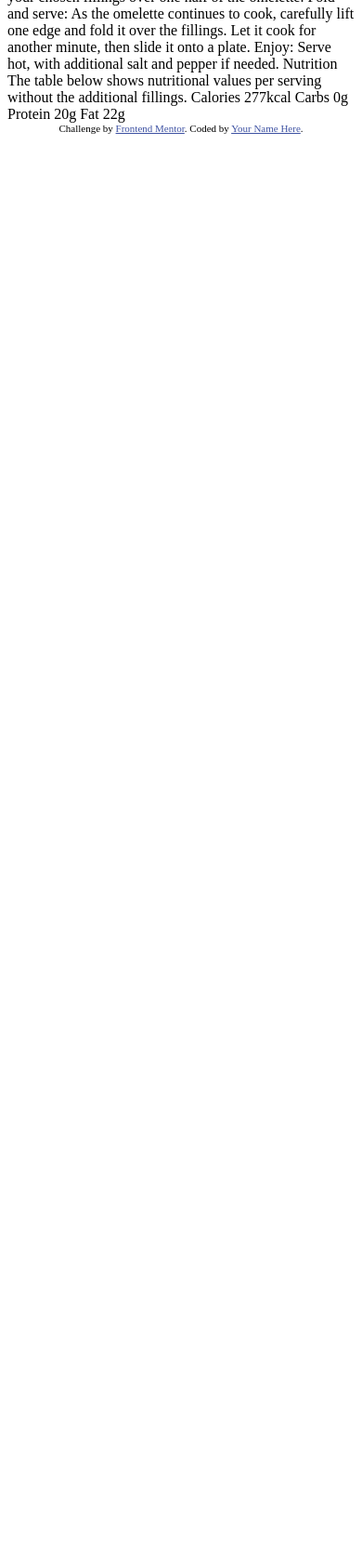
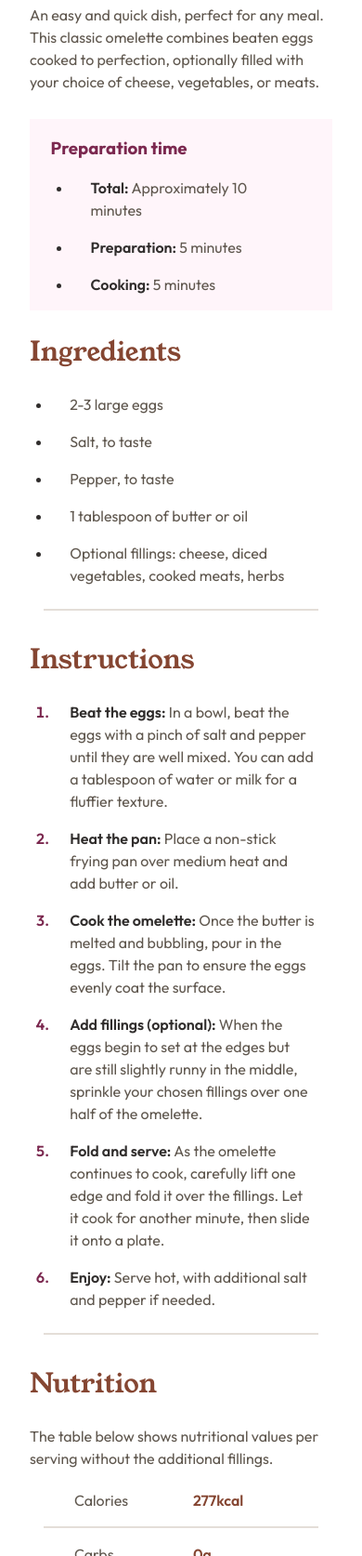
Before and after one commit to teuthix/recipe-page, a plain HTML site: page index.html in a window 390 px wide. Shown: the part 326-2000 px from the top of the page at 93% size. Before the commit the page ends 844 px from the top, so only its background shows below. Drawn offline with Linux system fonts and the light colour scheme.

Commit message:
mobile view

```diff
--- a/index.html
+++ b/index.html
@@ -1,77 +1,122 @@
 <!DOCTYPE html>
 <html lang="en">
   <head>
-  <meta charset="UTF-8">
-  <meta name="viewport" content="width=device-width, initial-scale=1.0"> <!-- displays site properly based on user's device -->
+    <meta charset="UTF-8" />
+    <meta name="viewport" content="width=device-width, initial-scale=1.0" />
+    <!-- displays site properly based on user's device -->
 
-  <link rel="icon" type="image/png" sizes="32x32" href="./assets/images/favicon-32x32.png">
+    <link
+      rel="icon"
+      type="image/png"
+      sizes="32x32"
+      href="./assets/images/favicon-32x32.png"
+    />
 
     <title>Frontend Mentor | Recipe page</title>
 
-  <!-- Feel free to remove these styles or customise in your own stylesheet 👍 -->
-  <style>
-    .attribution { font-size: 11px; text-align: center; }
-    .attribution a { color: hsl(228, 45%, 44%); }
-  </style>
+    <link rel="stylesheet" href="style.css" />
   </head>
   <body>
+    <main>
+      <img
+        src="./assets/images/image-omelette.jpeg"
+        alt="photo of the Simple Omlette folded in half with greens and cooked meat sticking out"
+      />
+      <div class="recipe container">
+        <h1>Simple Omelette Recipe</h1>
+        <p>
+          An easy and quick dish, perfect for any meal. This classic omelette
+          combines beaten eggs cooked to perfection, optionally filled with your
+          choice of cheese, vegetables, or meats.
+        </p>
+        <div class="preparation">
+          <h3>Preparation time</h3>
+          <ul>
+            <li><span class="bold">Total:</span> Approximately 10 minutes</li>
+            <li><span class="bold">Preparation:</span> 5 minutes</li>
+            <li><span class="bold">Cooking:</span> 5 minutes</li>
+          </ul>
+        </div>
+        <h2>Ingredients</h2>
+        <ul>
+          <li>2-3 large eggs</li>
+          <li>Salt, to taste</li>
+          <li>Pepper, to taste</li>
+          <li>1 tablespoon of butter or oil</li>
+          <li>
+            Optional fillings: cheese, diced vegetables, cooked meats, herbs
+          </li>
+        </ul>
+        <hr />
+        <h2>Instructions</h2>
+        <ol>
+          <li>
+            <span class="bold">Beat the eggs:</span>
+            In a bowl, beat the eggs with a pinch of salt and pepper until they
+            are well mixed. You can add a tablespoon of water or milk for a
+            fluffier texture.
+          </li>
+          <li>
+            <span class="bold">Heat the pan:</span> Place a non-stick frying pan
+            over medium heat and add butter or oil.
+          </li>
+          <li>
+            <span class="bold">Cook the omelette:</span> Once the butter is
+            melted and bubbling, pour in the eggs. Tilt the pan to ensure the
+            eggs evenly coat the surface.
+          </li>
+          <li>
+            <span class="bold">Add fillings (optional):</span> When the eggs
+            begin to set at the edges but are still slightly runny in the
+            middle, sprinkle your chosen fillings over one half of the omelette.
+          </li>
+          <li>
+            <span class="bold">Fold and serve:</span> As the omelette continues
+            to cook, carefully lift one edge and fold it over the fillings. Let
+            it cook for another minute, then slide it onto a plate.
+          </li>
+          <li>
+            <span class="bold">Enjoy:</span> Serve hot, with additional salt and
+            pepper if needed.
+          </li>
+        </ol>
+        <hr />
+        <h2>Nutrition</h2>
+        <p>
+          The table below shows nutritional values per serving without the
+          additional fillings.
+        </p>
+        <div class="row">
+          <p class="nutrients-type">Calories</p>
+          <p class="nutrients-nums">277kcal</p>
+        </div>
+        <hr />
+        <div class="row">
+          <p class="nutrients-type">Carbs</p>
+          <p class="nutrients-nums">0g</p>
+        </div>
 
-  Simple Omelette Recipe
+        <hr />
+        <div class="row">
+          <p class="nutrients-type">Protein</p>
+          <p class="nutrients-nums">20g</p>
+        </div>
 
-  An easy and quick dish, perfect for any meal. This classic omelette combines beaten eggs cooked
-  to perfection, optionally filled with your choice of cheese, vegetables, or meats.
+        <hr />
+        <div class="row">
+          <p class="nutrients-type">Fat</p>
+          <p class="nutrients-nums">22g</p>
+        </div>
+      </div>
+    </main>
 
-  Preparation time
-
-  Total: Approximately 10 minutes
-  Preparation: 5 minutes
-  Cooking: 5 minutes
-
-  Ingredients
-
-  2-3 large eggs
-  Salt, to taste
-  Pepper, to taste
-  1 tablespoon of butter or oil
-  Optional fillings: cheese, diced vegetables, cooked meats, herbs
-
-  Instructions
-
-  Beat the eggs: In a bowl, beat the eggs with a pinch of salt and pepper until they are well mixed.
-  You can add a tablespoon of water or milk for a fluffier texture.
-
-  Heat the pan: Place a non-stick frying pan over medium heat and add butter or oil.
-
-  Cook the omelette: Once the butter is melted and bubbling, pour in the eggs. Tilt the pan to ensure
-  the eggs evenly coat the surface.
-
-  Add fillings (optional): When the eggs begin to set at the edges but are still slightly runny in the
-  middle, sprinkle your chosen fillings over one half of the omelette.
-
-  Fold and serve: As the omelette continues to cook, carefully lift one edge and fold it over the
-  fillings. Let it cook for another minute, then slide it onto a plate.
-
-  Enjoy: Serve hot, with additional salt and pepper if needed.
-
-  Nutrition
-
-  The table below shows nutritional values per serving without the additional fillings.
-
-  Calories
-  277kcal
-
-  Carbs
-  0g
-
-  Protein
-  20g
-
-  Fat
-  22g
-
+    <footer>
       <div class="attribution">
-    Challenge by <a href="https://www.frontendmentor.io?ref=challenge" target="_blank">Frontend Mentor</a>.
-    Coded by <a href="#">Your Name Here</a>.
+        Challenge by
+        <a href="https://www.frontendmentor.io?ref=challenge" target="_blank"
+          >Frontend Mentor</a
+        >. Coded by <a href="#">Your Name Here</a>.
       </div>
+    </footer>
   </body>
 </html>
--- /dev/null
+++ b/style.css
@@ -0,0 +1,141 @@
+@font-face {
+    font-family: Young-Serif;
+    src: url('./assets/fonts/young-serif/YoungSerif-Regular.ttf');
+}
+
+@font-face {
+    font-family: Outfit;
+    src: url('./assets/fonts/outfit/Outfit-VariableFont_wght.ttf');
+}
+
+:root {
+    --nutmeg: hsl(14, 45%, 36%);
+    --raspberry: hsl(332, 51%, 32%);
+    --white: hsl(0, 0%, 100%);
+    --rose-white: hsl(330, 100%, 98%);
+    --eggshell: hsl(30, 54%, 90%);
+    --light-grey: hsl(30, 18%, 87%);
+    --wenge-brown: hsl(30, 10%, 34%);
+    --dark-charcoal: hsl(24, 5%, 18%);
+}
+
+body {
+    margin: 0;
+}
+
+footer {
+    margin-top: 1.5rem;
+    margin-bottom: 10px;
+    color: var(--wenge-brown);
+}
+
+img {
+    width: 100%;
+    margin-bottom: 1rem;
+}
+
+h1 {
+    font-family: Young-Serif, Courier;
+    font-weight: 400;
+    font-size: 2.3rem;
+    line-height: 2.6rem;
+    margin: 1.5rem 0;
+}
+
+h2 {
+    color: var(--nutmeg);
+    font-family: Young-Serif, Courier;
+    font-size: 1.8rem;
+    font-weight: 400;
+    margin: 1.5rem 0;
+}
+
+h3 {
+    color: var(--raspberry);
+    font-family: Outfit, sans-serif;
+}
+
+ul, ol {
+    padding: 0 1.2rem 0 1.5rem;
+    margin: 0;
+
+}
+
+li {
+    position: relative;
+    padding-left: 1.2rem;
+    margin-bottom: 1rem;
+}
+
+p {
+    margin: 0 0 .8rem;
+}
+
+p, li {
+    color: var(--wenge-brown);
+    font-family: Outfit, sans-serif;
+    line-height: 1.5rem;
+    font-size: 16px;
+}
+
+ol li::marker {
+    color: var(--raspberry);
+    font-family: Outfit, sans-serif;
+    font-weight: 600;
+}
+
+ul li::marker {
+    color: var(--dark-charcoal);
+    font-family: Outfit, sans-serif;
+}
+
+hr {
+    border: 1px solid var(--light-grey);
+    width: 90%;
+}
+
+.container {
+    display: flex;
+    flex-direction: column;
+}
+
+.recipe {
+    margin: 0 2rem;
+}
+
+.preparation {
+    background-color: var(--rose-white);
+    padding: 0 1.4rem;
+    margin: 1rem 0 0;
+}
+
+.bold {
+    font-weight: 600;
+    color: var(--dark-charcoal);
+}
+
+.nutrients-type {
+    margin: .5rem 0 .5rem 3rem;
+}
+
+.nutrients-nums {
+    font-weight: 600;
+    color: var(--nutmeg);
+    left: 13rem;
+    position: absolute;
+    margin: .5rem 0 .5rem 0;
+
+}
+
+.row {
+    display: flex;
+    flex-direction: row;
+}
+
+.attribution {
+    font-size: 11px;
+    text-align: center;
+  }
+  .attribution a {
+    color: hsl(228, 45%, 44%);
+  }
```
Lines whose indentation alone changed are shown as unchanged.
